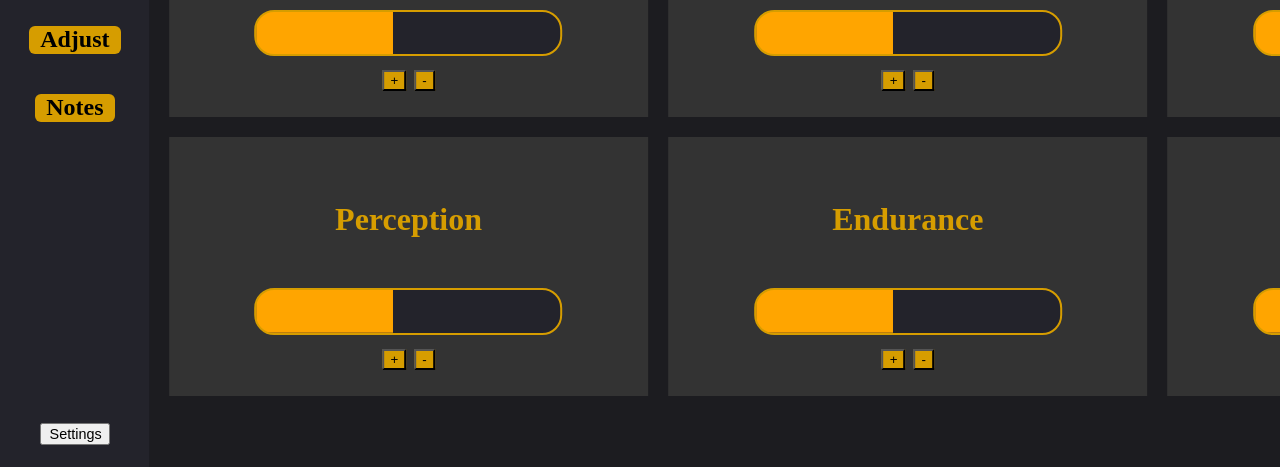
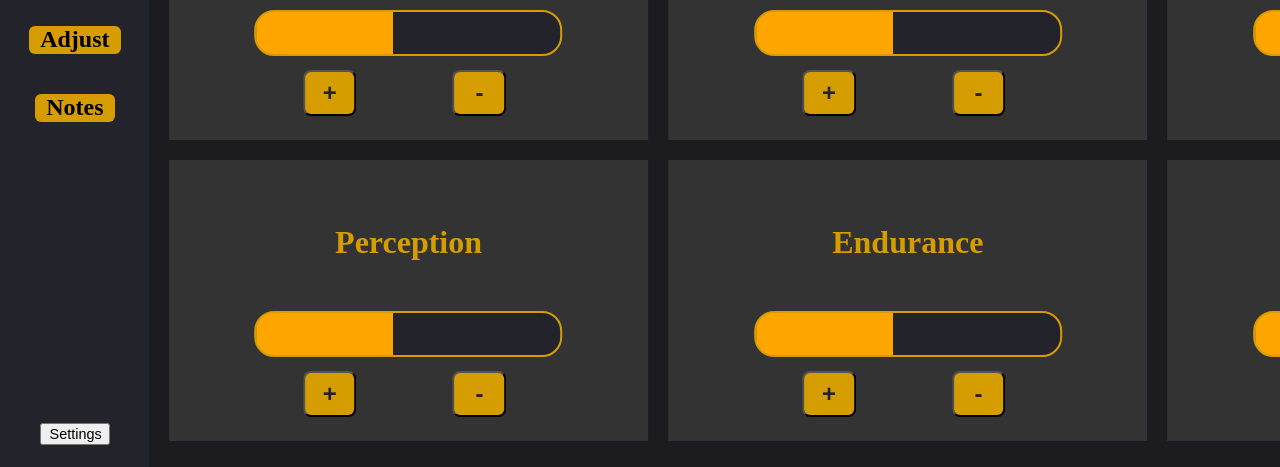
Before and after one commit to Fufutis/Fitnefy-4, a plain HTML site: page Fitnefy.html in a window 1280 px wide. Shown: the part 315-782 px from the top of the page. Drawn offline with Linux system fonts and the light colour scheme.

Commit message:
Buttons!

```diff
--- a/Fitnefy.html
+++ b/Fitnefy.html
@@ -30,8 +30,8 @@
                     <div class="item">
                         Strength
                         <div class="progress-1"></div>
-                        <button class="add" onclick="moveadd()">+</button>
-                        <button class="subtract" onclick="movesub()">-</button>
+                        <button class="action_btn add" onclick="moveadd()">+</button>
+                        <button class="action_btn sub" onclick="movesub()">-</button>
                     </div>
                     <div class="item">Dexterity
                         <div class="progress-1" data-filled="2">
@@ -41,28 +41,28 @@
                             <div class="block-item"></div>
                             <div class="block-item"></div>-->
                         </div>
-                        <button class="add" onclick="moveadd()">+</button>
-                        <button class="subtract" onclick="movesub()">-</button>
+                        <button class="action_btn add" onclick="moveadd()">+</button>
+                        <button class="action_btn sub" onclick="movesub()">-</button>
                     </div>
                     <div class="item">Intelligence
                         <div class="progress-1"></div>
-                        <button class="add" onclick="moveadd()">+</button>
-                        <button class="subtract" onclick="movesub()">-</button>
+                        <button class="action_btn add" onclick="moveadd()">+</button>
+                        <button class="action_btn sub" onclick="movesub()">-</button>
                     </div>
                     <div class="item">Perception
                         <div class="progress-1"></div>
-                        <button class="add" onclick="moveadd()">+</button>
-                        <button class="subtract" onclick="movesub()">-</button>
+                        <button class="action_btn add" onclick="moveadd()">+</button>
+                        <button class="action_btn sub" onclick="movesub()">-</button>
                     </div>
                     <div class="item">Endurance
                         <div class="progress-1"></div>
-                        <button class="add" onclick="moveadd()">+</button>
-                        <button class="subtract" onclick="movesub()">-</button>
+                        <button class="action_btn add" onclick="moveadd()">+</button>
+                        <button class="action_btn sub" onclick="movesub()">-</button>
                     </div>
                     <div class="item">Luck
                         <div class="progress-1"></div>
-                        <button class="add" onclick="moveadd()">+</button>
-                        <button class="subtract" onclick="movesub()">-</button>
+                        <button class="action_btn add" onclick="moveadd()">+</button>
+                        <button class="action_btn sub" onclick="movesub()">-</button>
                     </div>
                 </div>
             </div>
--- a/style.css
+++ b/style.css
@@ -158,11 +158,17 @@ p {
 @keyframes l2 {
    100% {background-size: 120%}
 }
-.add{
+.action_btn {
+  margin-left:5vh;
+  margin-right:6vh;
   margin-top: 8vh;
   background-color: rgb(214, 157, 0);
+  color: rgb(35, 35, 43);
+  font-size: 3vh;
+  font-weight: bolder;
+  border-radius: 1vh;
+  display: block;
+  width: 6.7vh;
+  height: 5.7vh;
+  display: inline;
 }
-.subtract{
-
-  background-color: rgb(214, 157, 0);
-}
```
